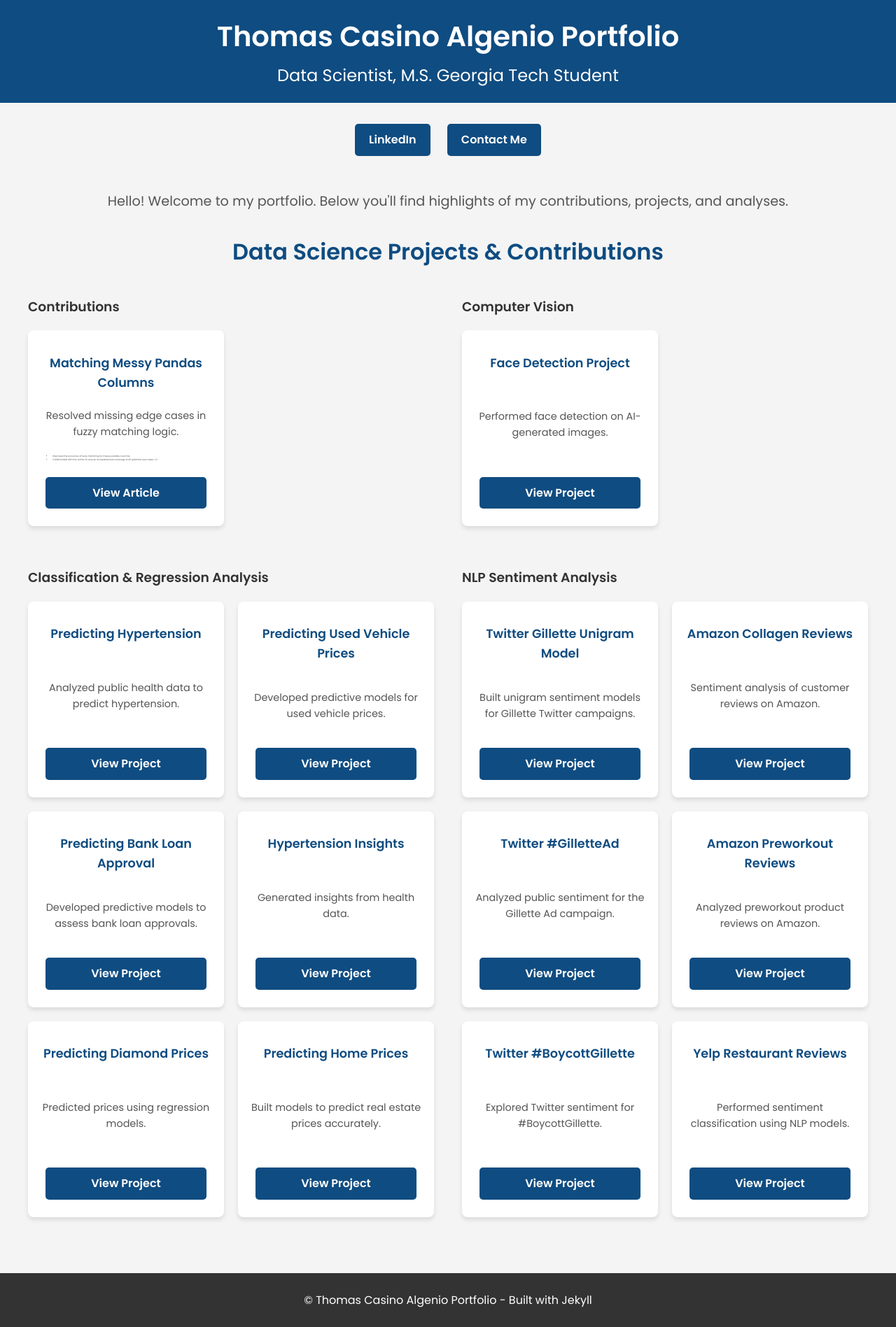
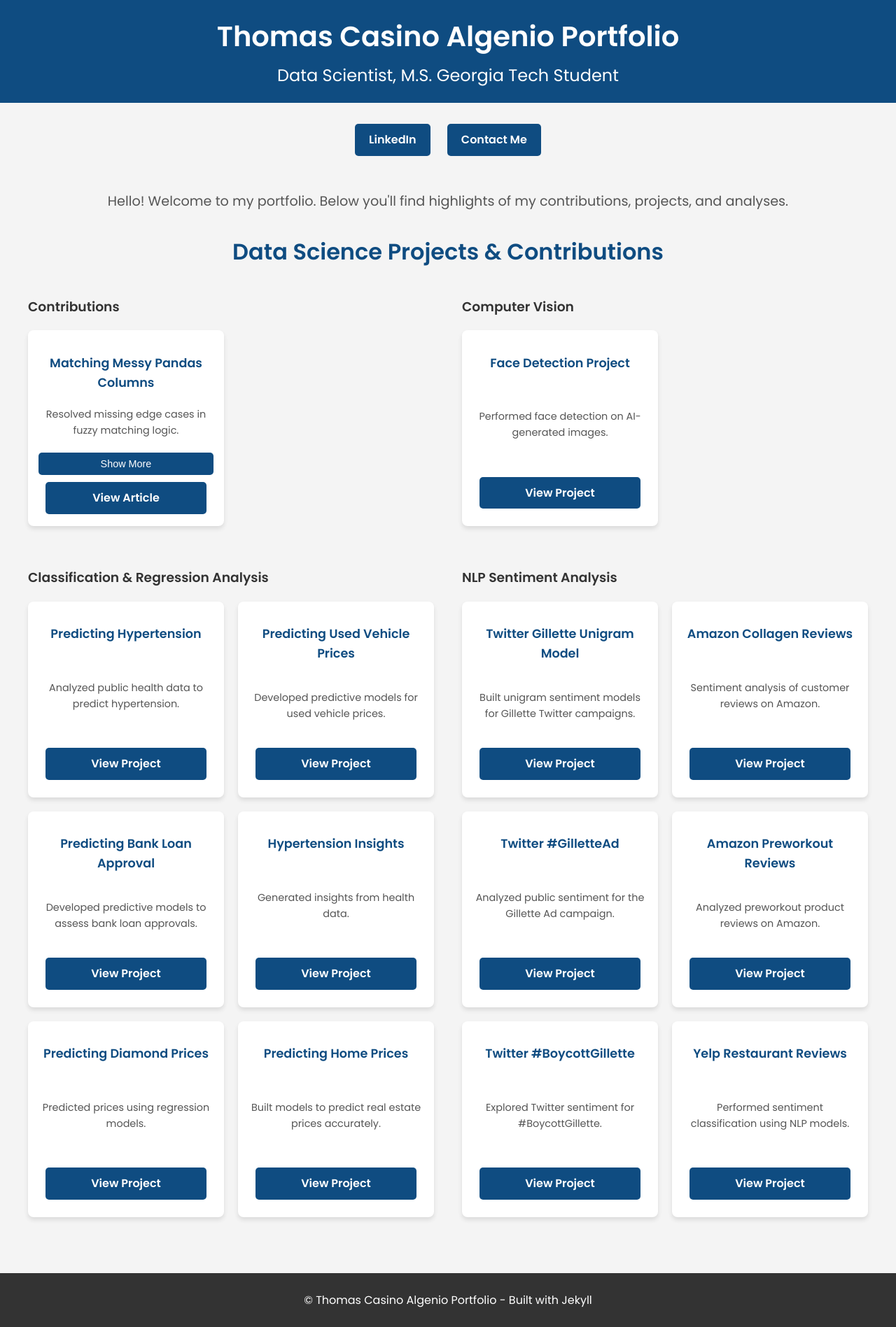
Before and after one commit to thomasalgenio/Thomas_Portfolio, a Jekyll site: the page built from README.md, in a window 1280 px wide. Shown: the whole page at 70% size. Built offline with Jekyll 4.4.1, drawn with Linux system fonts in a browser that asks for light colours; our own code applies the rules of GitHub Pages for plain Markdown files.

Commit message:
Update default.html

```diff
--- a/_layouts/default.html
+++ b/_layouts/default.html
@@ -103,6 +103,26 @@
         transition: transform 0.2s;
       }
 
+      .hidden-text {
+        display: none; /* Initially hidden */
+      }
+
+      .toggle-btn {
+        background-color: #0F4C81;
+        color: white;
+        border: none;
+        padding: 8px 12px;
+        border-radius: 5px;
+        cursor: pointer;
+        font-size: 0.9rem;
+        margin-top: 10px;
+        transition: background-color 0.3s;
+      }
+
+      .toggle-btn:hover {
+        background-color: #104f5b;
+      }
+
       .project-card ul {
         list-style-type: disc; /* Use disc bullets */
         padding-left: 20px; /* Indent bullets slightly */
@@ -111,7 +131,7 @@
       }
 
       .project-card li {
-        font-size: 0.2rem; /* Match the font size with other text */
+        font-size: 0.7rem; /* Match the font size with other text */
         color: #555;
         line-height: 1.5; /* Add spacing between lines */
       }
@@ -189,10 +209,13 @@
               <div class="project-card">
                 <h3>Matching Messy Pandas Columns</h3>
                 <p>Resolved missing edge cases in fuzzy matching logic.</p>
-                <ul>
-                  <li>Improved the accuracy of fuzzy matching for messy pandas columns.</li>
-                  <li>Collaborated with the author to ensure comprehensive coverage of all potential use cases.<.li>
-                </ul>
+                <div class="hidden-text">
+                  <ul>
+                    <li>Improved the accuracy of fuzzy matching for messy pandas columns.</li>
+                    <li>Collaborated with the author to ensure comprehensive coverage of all potential use cases.</li>
+                  </ul>
+                </div>
+                <button class="toggle-btn">Show More</button>
                 <a href="https://medium.com/analytics-vidhya/matching-messy-pandas-columns-with-fuzzywuzzy-4adda6c7994f" class="btn">View Article</a>
               </div>
             </div>
```
